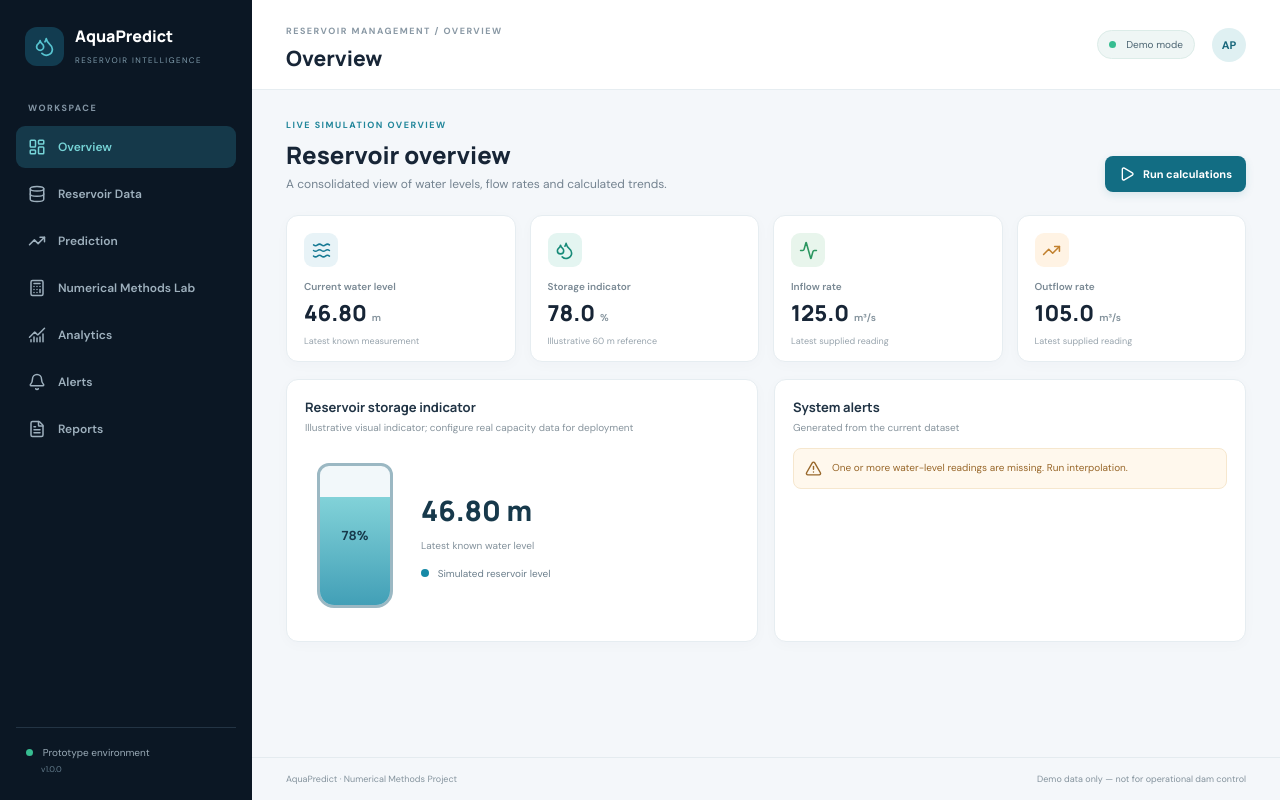
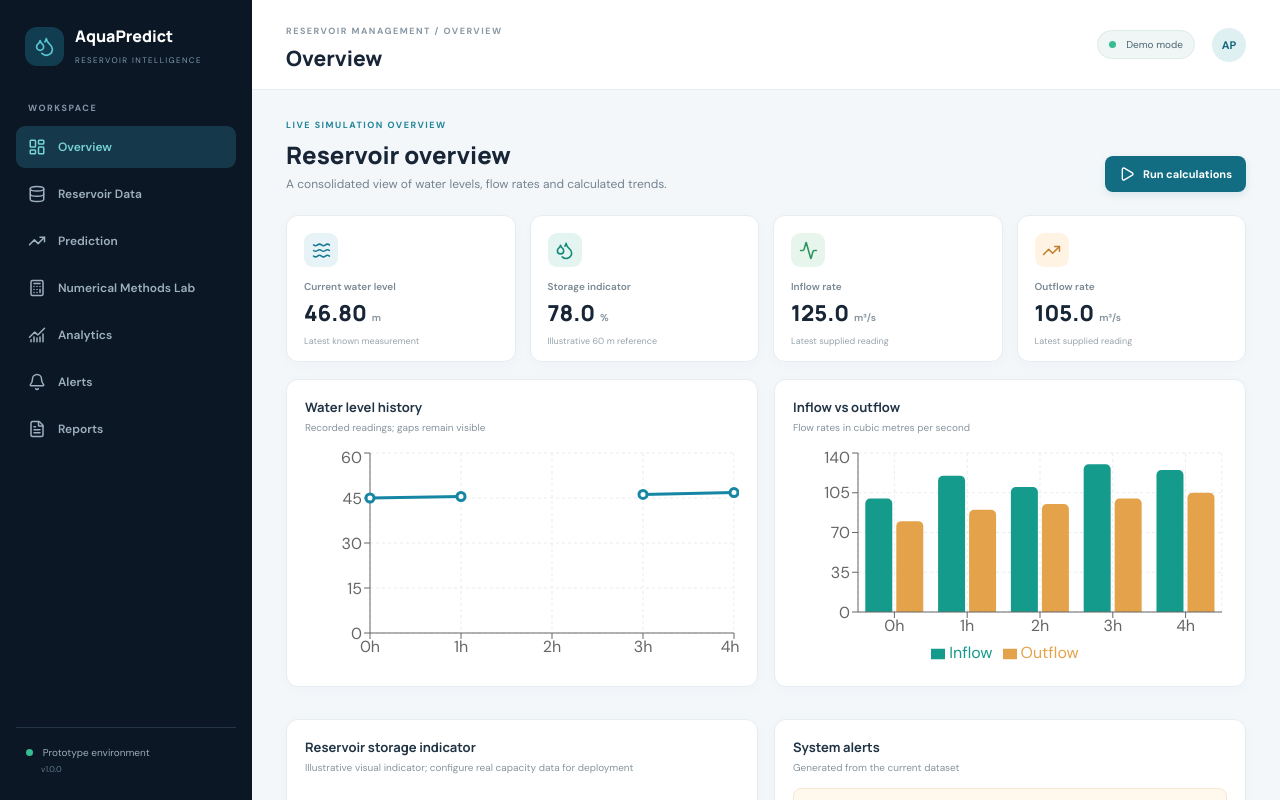
Before and after one commit to Adhya08/water-reservoir-prediction, a React (Vite) app in the folder frontend/: page / in a window 1280 px wide. Shown: the top 800 px of the page. Built offline with nearby package versions, Linux system fonts and the light colour scheme.

Commit message:
Integrate Recharts visualization for water levels and comparative flow rates

```diff
--- a/frontend/src/App.tsx
+++ b/frontend/src/App.tsx
@@ -3,6 +3,10 @@ import {
   LayoutDashboard, Database, TrendingUp, Calculator, ChartNoAxesCombined,
   Bell, FileText, Droplets, Play, Waves, Activity, AlertTriangle, CheckCircle2, Menu, X
 } from 'lucide-react'
+import {
+  ResponsiveContainer, LineChart, Line, XAxis, YAxis, CartesianGrid,
+  Tooltip, Legend, AreaChart, Area, BarChart, Bar
+} from 'recharts'
 
 type Reading = { time_hours: number; level_m: number | null; inflow_m3s: number; outflow_m3s: number }
 type NavKey = 'Overview' | 'Reservoir Data' | 'Prediction' | 'Numerical Methods Lab' | 'Analytics' | 'Alerts' | 'Reports'
@@ -47,6 +51,10 @@ export default function App() {
   const currentLevel = validLevels.at(-1)?.level_m ?? 0
   const latest = readings.at(-1)!
   const storage = Math.max(0, Math.min(100, currentLevel / 60 * 100))
+  const chartData = useMemo(() => readings.map(r => ({
+    time: `${r.time_hours}h`, level: r.level_m, inflow: r.inflow_m3s, outflow: r.outflow_m3s
+  })), [readings])
+
   const allAlerts = [
     ...(currentLevel < 20 ? ['Water level is below the configured minimum threshold.'] : []),
     ...(currentLevel > 55 ? ['Water level is approaching the configured maximum threshold.'] : []),
@@ -96,6 +104,14 @@ export default function App() {
           <Metric label="Outflow rate" value={latest.outflow_m3s.toFixed(1)} unit="m³/s" icon={TrendingUp} tone="amber" note="Latest supplied reading"/>
         </div>
         <div className="grid-two">
+          <Panel title="Water level history" subtitle="Recorded readings; gaps remain visible">
+            <div className="chart-wrap"><ResponsiveContainer width="100%" height="100%"><LineChart data={chartData}><CartesianGrid strokeDasharray="3 3" stroke="#e7edf2"/><XAxis dataKey="time"/><YAxis/><Tooltip/><Line dataKey="level" name="Water level (m)" stroke="#1686a5" strokeWidth={3} connectNulls={false} dot={{r:4}}/></LineChart></ResponsiveContainer></div>
+          </Panel>
+          <Panel title="Inflow vs outflow" subtitle="Flow rates in cubic metres per second">
+            <div className="chart-wrap"><ResponsiveContainer width="100%" height="100%"><BarChart data={chartData}><CartesianGrid strokeDasharray="3 3" stroke="#e7edf2"/><XAxis dataKey="time"/><YAxis/><Tooltip/><Legend/><Bar dataKey="inflow" name="Inflow" fill="#159b8b" radius={[5,5,0,0]}/><Bar dataKey="outflow" name="Outflow" fill="#e4a34b" radius={[5,5,0,0]}/></BarChart></ResponsiveContainer></div>
+          </Panel>
+        </div>
+        <div className="grid-two">
           <Panel title="Reservoir storage indicator" subtitle="Illustrative visual indicator; configure real capacity data for deployment">
             <div className="storage-layout"><div className="tank"><div className="tank-water" style={{height:`${storage}%`}}/><span>{storage.toFixed(0)}%</span></div><div><div className="big-number">{currentLevel.toFixed(2)} m</div><p className="muted">Latest known water level</p><div className="legend-line"><i className="dot teal-dot"/> Simulated reservoir level</div></div></div>
           </Panel>
```
